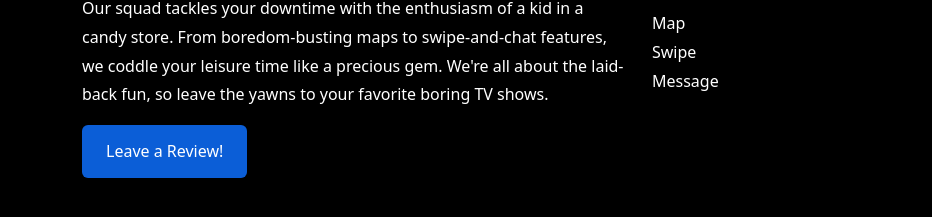
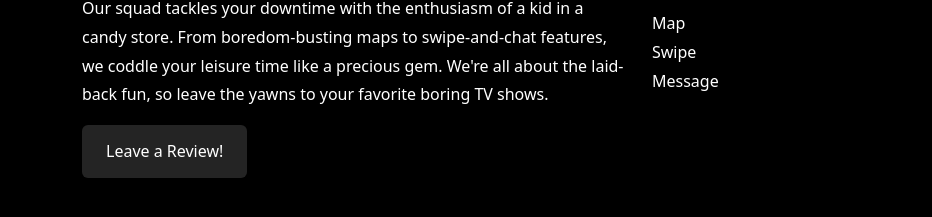
Before and after one commit to jacksonhuish88/theboredapp, a plain HTML site: page index.html in a window 1280 px wide. In both pictures the pointer is over the link "Leave a Review!". Shown: the part 1923-2140 px from the top of the page, 0-932 px from the left. Drawn offline with nearby package versions, Linux system fonts and the light colour scheme; a script that the page names is missing.

Commit message:
footer btn hover

```diff
--- a/styles.css
+++ b/styles.css
@@ -66,7 +66,8 @@ header .nav-link{
 }
 
 .footer a:hover {
-    color: #fff;
+    background-color: #242424;
+    color:white
 }
 
 .footer-logo {
```
